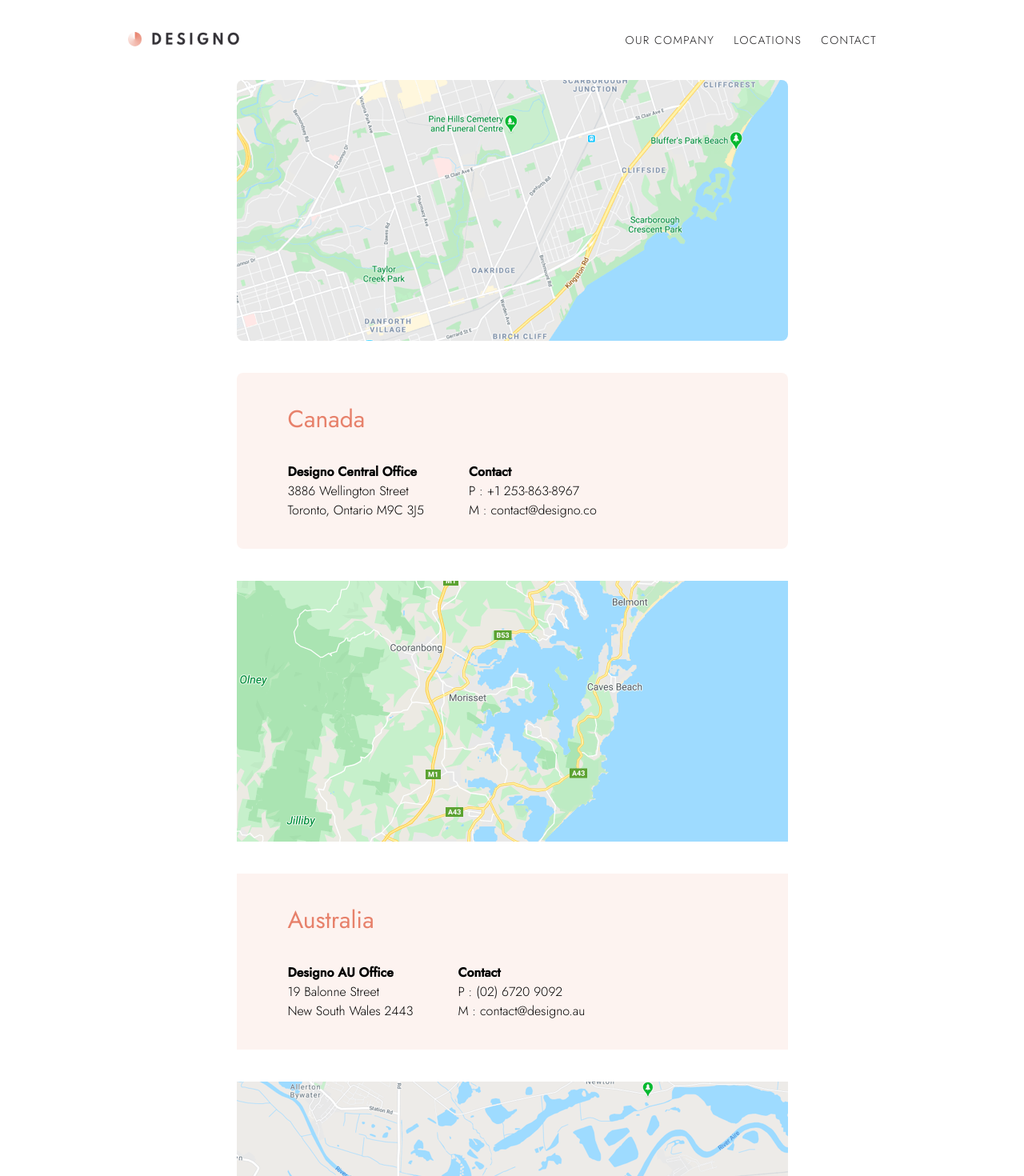
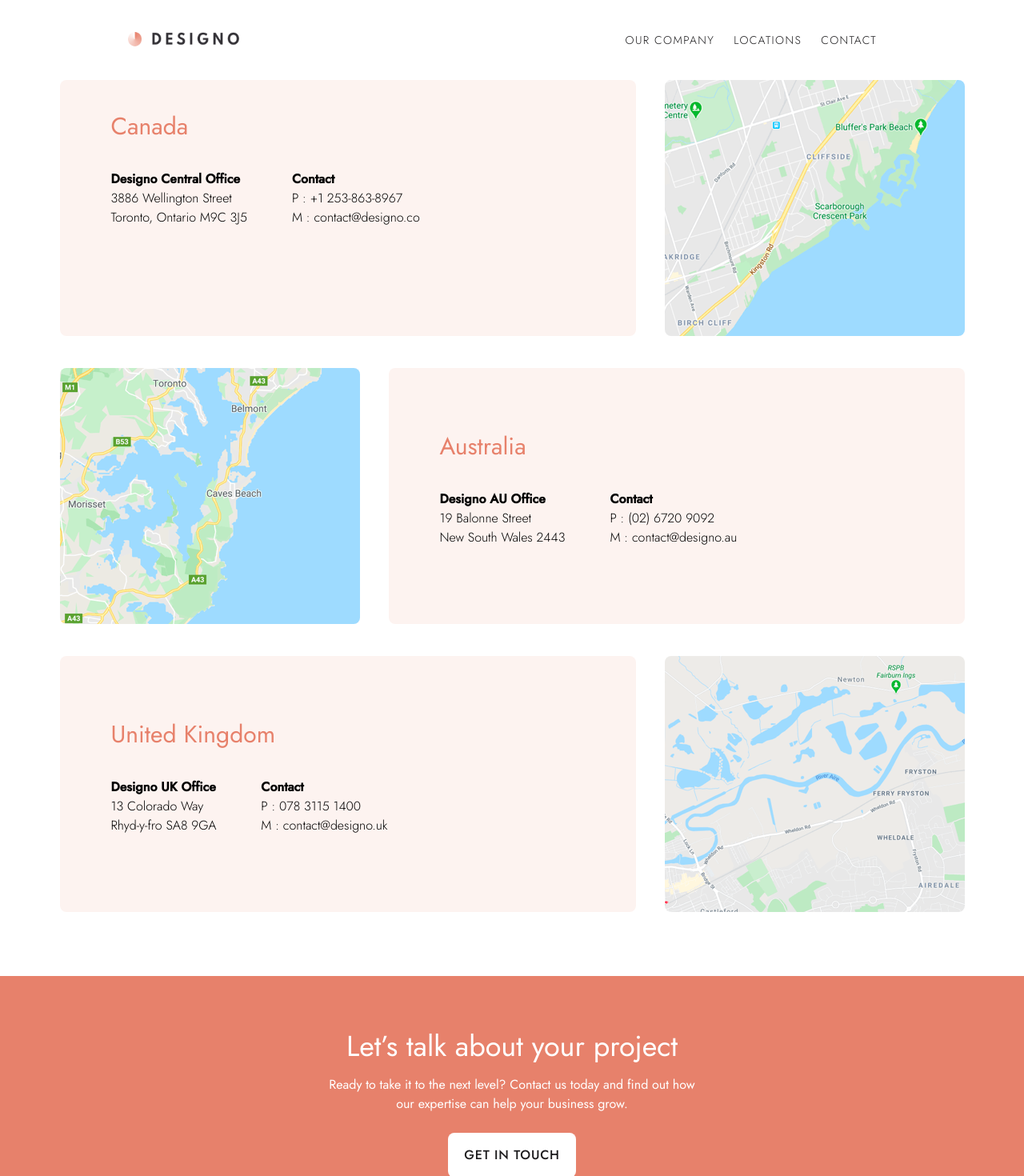
Before and after one commit to MarcioLopes451/designo, a Next.js app: page /locations in a window 1280 px wide. Shown: the top 1470 px of the page at 80% size. Built offline with nearby package versions, Linux system fonts and the light colour scheme.

Commit message:
add:desktop

```diff
--- a/app/about/page.tsx
+++ b/app/about/page.tsx
@@ -108,7 +108,7 @@ export default function About() {
 export function Locate(){
     return (
         <div className='mt-32'>
-            <div className='flex flex-col justify-center items-center gap-20 xl:flex-row xl:justify-evenly'>
+            <div className='flex flex-col justify-center items-center gap-20 xl:flex-row xl:gap-56'>
                 <div className='relative text-center'>
                     <Image src={Canada} alt='canada'/>
                     <Image src={SmallCircle} alt='circles' className='absolute top-0'/>
--- a/app/contact/page.tsx
+++ b/app/contact/page.tsx
@@ -19,40 +19,47 @@ export default function Contact() {
 
   return (
     <div className='mt-10 w-full md:flex flex-col justify-center items-center'>
-        <div className='flex justify-center items-center flex-col flex-wrap gap-6 text-white bg-peach md:w-[43rem] rounded-lg'>
-            <h2 className='mt-14 text-3xl md:text-left'>Contact Us</h2>
-            <p className='text-center px-4 font-light md:text-left'>
+        <div className='flex justify-center items-center flex-col flex-wrap gap-6 text-white bg-peach
+        md:w-[43rem] rounded-lg xl:w-[69rem] xl:flex-row xl:flex-nowrap'>
+          <div className='text-center xl:mt-0 xl:px-14'>
+          <h2 className='mt-14 text-3xl md:text-left xl:mt-0 md:px-4'>Contact Us</h2>
+            <p className='text-center px-4 font-light md:text-left xl:px-0 xl:mt-5 mt-5'>
             Ready to take it to the next level? Let’s talk about your project or idea and find out
             how we can help your business grow. If you are looking for unique digital experiences
             that’s relatable to your users, drop us a line
             </p>
-            <form>
+            </div>
+            <form className='xl:px-24'>
                 <label htmlFor='name'></label>
                 <br />
                 <input
                 type='text'
                 placeholder='Name'
-                className='bg-peach text-white w-80 border-b border-white py-3 mb-2 placeholder-white placeholder:opacity-50 md:w-[35rem]'
+                className='bg-peach text-white w-80 border-b border-white py-3 mb-2 placeholder-white placeholder:opacity-50
+                md:w-[35rem] xl:w-[23rem]'
                 />
                 <label htmlFor='email'></label>
                 <br />
                 <input
                 type='text'
                 placeholder='Email Address'
-                className='bg-peach text-white w-80 border-b border-white py-3 mb-2 placeholder-white placeholder:opacity-50 md:w-[35rem]'
+                className='bg-peach text-white w-80 border-b border-white py-3 mb-2 placeholder-white placeholder:opacity-50
+                md:w-[35rem] xl:w-[23rem]'
                 />
                 <label htmlFor='Phone'></label>
                 <br />
                 <input
                 type='text'
                 placeholder='Phone'
-                className='bg-peach text-white w-80 border-b border-white py-3 mb-2 placeholder-white placeholder:opacity-50 md:w-[35rem]'
+                className='bg-peach text-white w-80 border-b border-white py-3 mb-2 placeholder-white placeholder:opacity-50
+                md:w-[35rem] xl:w-[23rem]'
                 />
                 <label htmlFor='name'></label>
                 <br />
                 <textarea
                 placeholder='Your Message'
-                className='bg-peach text-white w-80 border-b border-white py-3 mb-2 placeholder-white placeholder:opacity-50 md:w-[35rem]'
+                className='bg-peach text-white w-80 border-b border-white py-3 mb-2 placeholder-white placeholder:opacity-50
+                md:w-[35rem] xl:w-[23rem]'
                 rows={4}
                 cols={40}
                 >
--- a/app/locations/page.tsx
+++ b/app/locations/page.tsx
@@ -1,16 +1,14 @@
 'use client'
 import React, { useEffect, useState } from 'react'
 import Canada from '../../assets/locations/desktop/image-map-canada.png';
-
 import TabletCanada from '../../assets/locations/tablet/image-map-canada.png';
 import TabletUk from '../../assets/locations/tablet/image-map-uk.png';
 import TabletAustralia from '../../assets/locations/tablet/image-map-australia.png';
-
 import Australia from '../../assets/locations/desktop/image-map-australia.png';
 import Uk from '../../assets/locations/desktop/image-map-united-kingdom.png';
 import { Talk, Footer, TabletFooter } from '../page';
 import Image from 'next/image';
-import { IMAGES_MANIFEST } from 'next/dist/shared/lib/constants';
+
 
 export default function Locations() {
     const [width, setWidth] = useState(window.innerWidth);
@@ -29,10 +27,10 @@ export default function Locations() {
   return (
     <div className='mt-10'>
        <div className='flex justify-center items-center flex-col flex-wrap gap-10'>
-        <div>
-            {width < breakPoint ? <Image src={Canada} alt='canada'/> :
-            <Image src={TabletCanada} alt='tab' className='rounded-lg'/>}
-            <div className='bg-seashell w-full md:mt-10 rounded-lg'>
+        <div className='xl:flex flex-row-reverse items-center justify-center gap-9'>
+            {width < breakPoint ? <Image src={Canada} alt='canada'/> : width >= breakPoint && width < med ?
+            <Image src={TabletCanada} alt='tab' className='rounded-lg'/> :  <Image src={Canada} alt='canada' className='h-80 rounded-lg'/>}
+            <div className='bg-seashell w-full md:mt-10 rounded-lg xl:mt-0 xl:w-[45rem] xl:h-80'>
                 <div className='flex flex-col items-center justify-center md:items-start px-16'>
                     <h2 className='text-3xl text-peach mt-10'>Canada</h2>
                 <div className='font-light px-6 text-center my-9 md:flex flex-row items-center justify-center gap-14 md:px-0 md:text-left'>
@@ -48,9 +46,10 @@ export default function Locations() {
             </div>
         </div>
 
-        <div>
-            {width < breakPoint ? <Image src={Australia} alt='Australia'/> : <Image src={TabletAustralia} alt='tab'/>}
-            <div className='bg-seashell w-full'>
+        <div className='xl:flex flex-row items-center justify-center gap-9'>
+            {width < breakPoint ? <Image src={Australia} alt='Australia'/> : width >= breakPoint && width < med ?
+             <Image src={TabletAustralia} alt='tab'/> : <Image src={Australia} alt='Australia' className='h-80 rounded-lg'/> }
+            <div className='bg-seashell w-full xl:mt-0 xl:w-[45rem] xl:h-80 rounded-lg'>
             <div className='flex flex-col items-center justify-center md:items-start px-16 md:mt-10'>
                     <h2 className='text-3xl text-peach mt-10'>Australia</h2>
                 <div className='font-light px-6 text-center my-9 md:flex flex-row items-center justify-center gap-14 md:px-0 md:text-left'>
@@ -65,9 +64,10 @@ export default function Locations() {
                 </div>
         </div>
         </div>
-        <div>
-           {width < breakPoint ? <Image src={Uk} alt='uk'/> : <Image src={TabletUk} alt='tab'/>}
-            <div className='bg-seashell w-full'>
+        <div className='xl:flex flex-row-reverse items-center justify-center gap-9'>
+           {width < breakPoint ? <Image src={Uk} alt='uk'/> :  width >= breakPoint && width < med ?
+            <Image src={TabletUk} alt='tab'/> : <Image src={Uk} alt='uk' className='h-80 rounded-lg'/>}
+            <div className='bg-seashell w-full xl:mt-0 xl:w-[45rem] xl:h-80 rounded-lg'>
             <div className='flex flex-col items-center justify-center md:items-start px-16 md:mt-10'>
                     <h2 className='text-3xl text-peach mt-10'>United Kingdom</h2>
                 <div className='font-light px-6 text-center my-9 md:flex flex-row items-center justify-center gap-14 md:px-0 md:text-left'>
```
